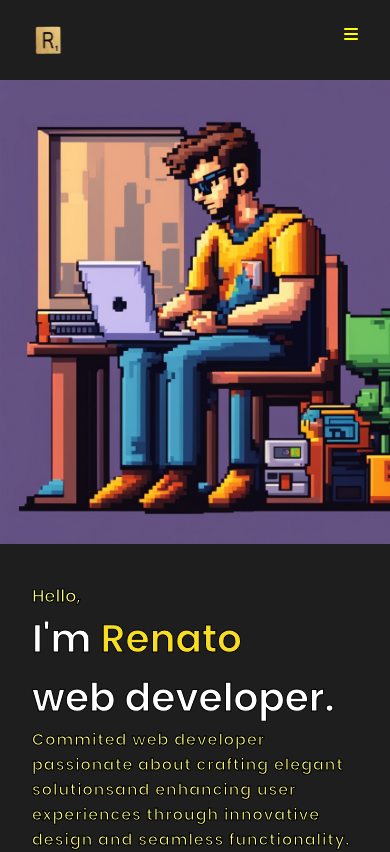
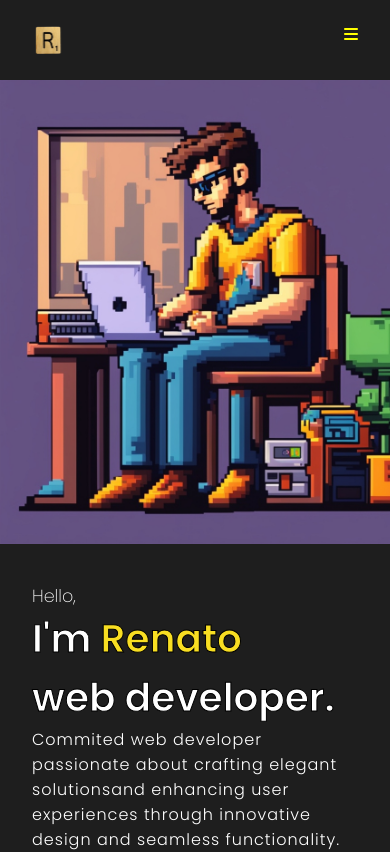
Before and after one commit to Renato-Camapum/Renato-website, a React (Create React App) app: page / in a window 390 px wide. Shown: the top 852 px of the page. Built offline with nearby package versions, Linux system fonts and the light colour scheme.

Commit message:
intro fixed for small screen

```diff
--- a/src/components/Intro/intro.css
+++ b/src/components/Intro/intro.css
@@ -79,11 +79,6 @@
 
     }
 
-    .intro-paragraph, .hello {
-        -webkit-text-stroke: 1.1px rgb(0, 0, 0);
-        color:  rgb(255, 253, 127);
-        font-weight: 600;
-    }
 
     .hello {
         font-size: 4.5vw;
```
